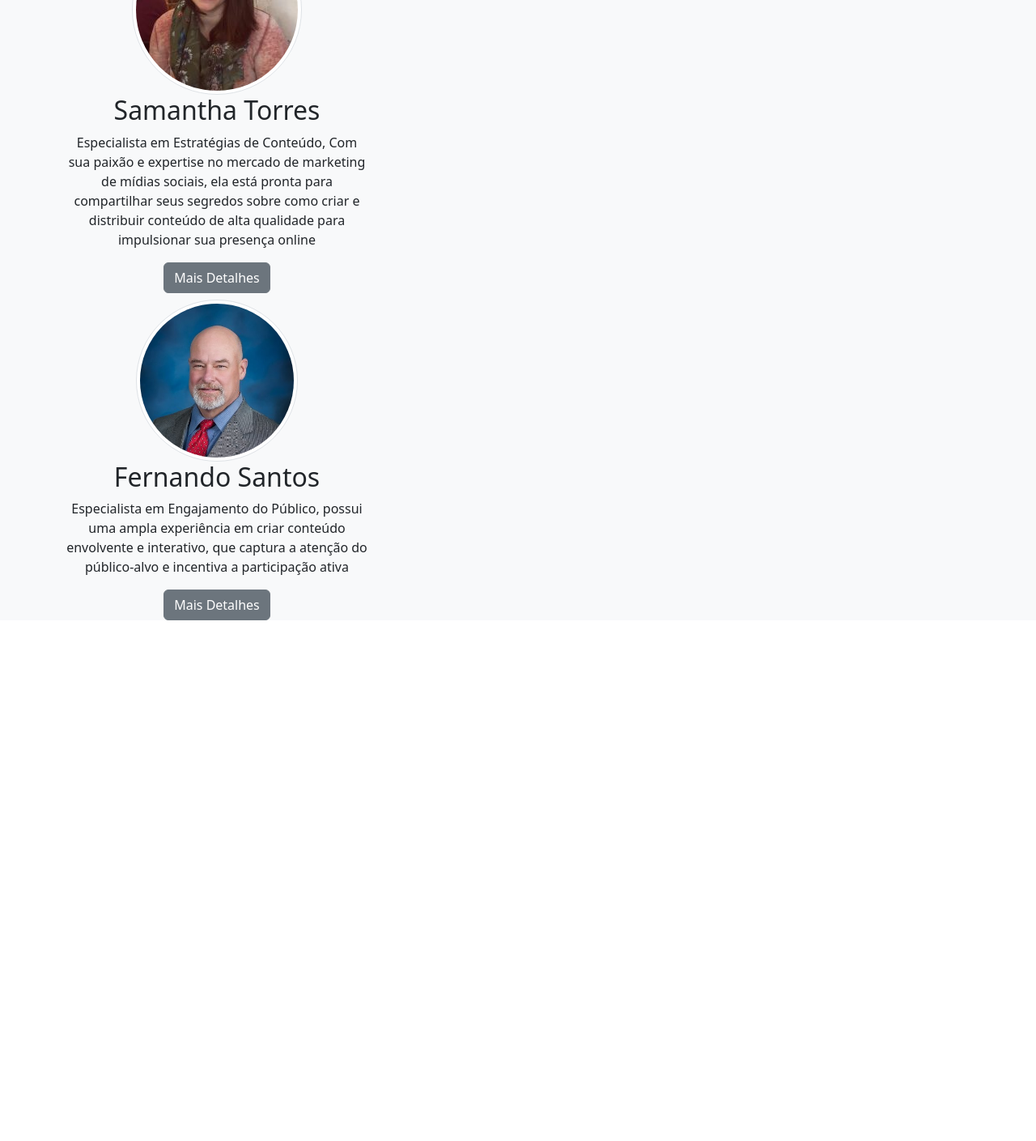
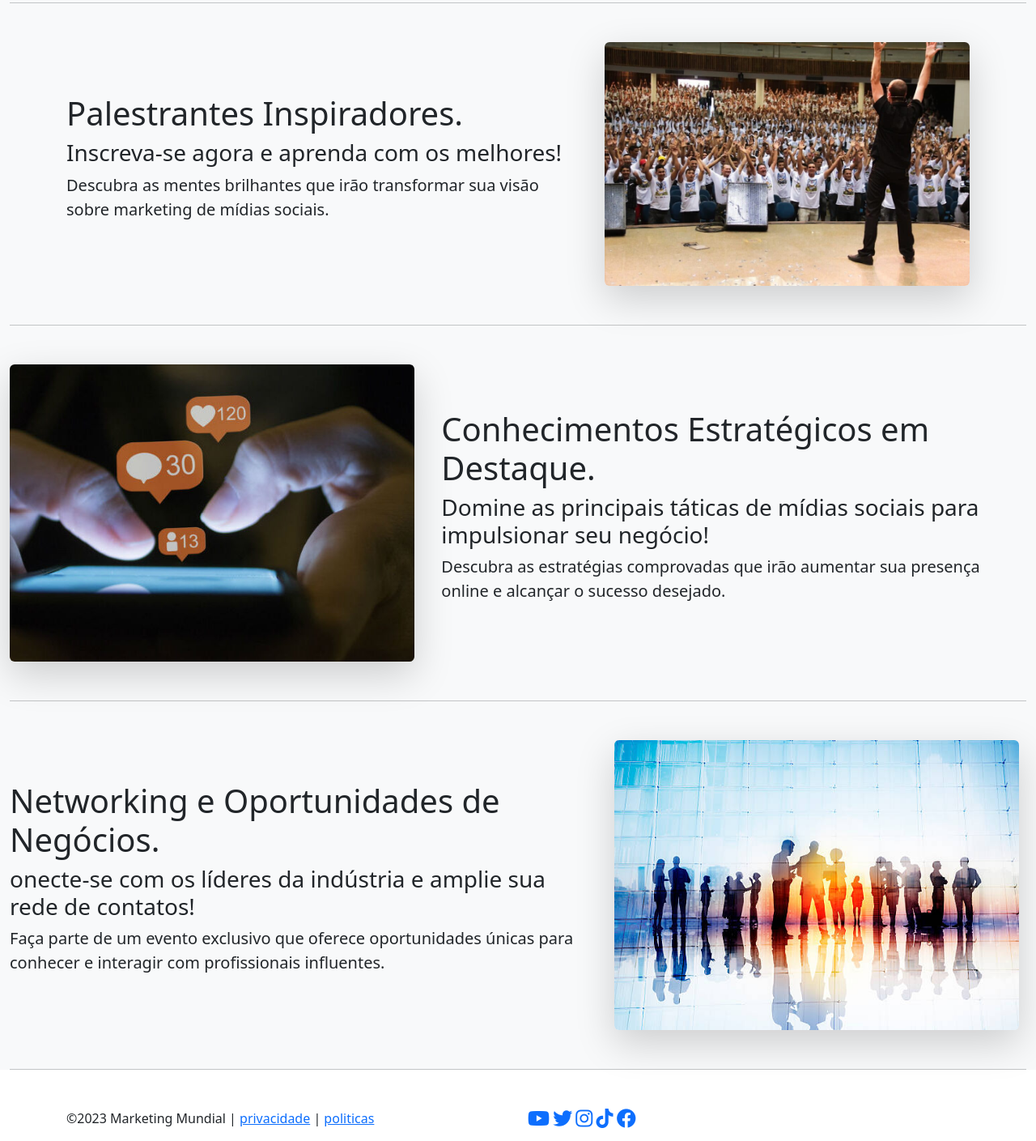
Before and after one commit to helderoli/projeto_bootstrap, a plain HTML site: page index.html in a window 1280 px wide. Shown: the part 979-2388 px from the top of the page at 81% size. Before the commit the page ends 1753 px from the top, so only its background shows below. Drawn offline with nearby package versions, Linux system fonts and the light colour scheme.

Commit message:
Iniciado footer bootstrap

```diff
--- a/css/estilo.css
+++ b/css/estilo.css
@@ -4,3 +4,5 @@ height: 50vh;}
 .bloco img{min-width: 800px;}
 
 .w-200{width: 200px;}
+
+.w-500{width: 500px;}
--- a/index.html
+++ b/index.html
@@ -6,10 +6,10 @@
     <meta name="viewport" content="width=device-width, initial-scale=1.0">
     <title>Evento anual de marketing</title>
     <link rel="stylesheet" href="https://cdn.jsdelivr.net/npm/bootstrap@5.3.0/dist/css/bootstrap.min.css">
+    <link rel="stylesheet" href="https://cdnjs.cloudflare.com/ajax/libs/font-awesome/6.4.0/css/all.min.css">
     <link rel="stylesheet" href="css/estilo.css">
 <body>
-   <header>
-    <nav class="navbar navbar-expand-sm bg-dark" data-bs-theme="dark">
+  <nav class="navbar navbar-expand-sm bg-dark sticky-top" data-bs-theme="dark">
     <div class="container-fluid">
       <a class="navbar-brand" href="#">marketing Mundial</a>
 
@@ -35,6 +35,7 @@
       </div>
     </div>
   </nav>
+   <header>
 
       <div id="carouselExampleIndicators" class="carousel slide" data-bs-ride="carousel">
         <div class="carousel-indicators">
@@ -68,7 +69,7 @@
    </header>
 
 
-   <main class="container-fluid bg-light">
+   <main class="container-fluid bg-light ">
     <!-- PERFIS DOS PALESTRANTES -->
     <section class="container mt-3">
       <div class="row">
@@ -78,7 +79,7 @@
           <p>Especialista em Marketing de Mídias Sociais Mauro é um estrategista de mídias sociais experiente, com mais de 10 anos de atuação no mercado</p>
           <a href="#" class="btn btn-secondary">Mais Detalhes</a>
         </div>
-      </div>
+
 
       <div class="col-lg-4 col-md-6 text-center mb-2">
         <img src="/assets/perfil/perfil2.jpg" alt="" class="rounded-circle img-thumbnail">
@@ -92,13 +93,84 @@
         <h2 class="fw-normal">Fernando Santos</h2>
         <p>Especialista em Engajamento do Público, possui uma ampla experiência em criar conteúdo envolvente e interativo, que captura a atenção do público-alvo e incentiva a participação ativa</p>
         <a href="#" class="btn btn-secondary">Mais Detalhes</a>
+      </div>
+
+    </section>
+
+    <!-- BLOCO DAS INFORMAÇÕES -->
+    <hr class="my-5">
+
+    <section class="container">
+      <section class="row d-flex align-items-center">
+    <div class="col-md-7">
+      <h1>Palestrantes Inspiradores.</h1>
+      <h3>Inscreva-se agora e aprenda com os melhores!</h3>
+      <p class="lead">Descubra as mentes brilhantes que irão transformar sua visão sobre marketing de mídias sociais.</p>
+    </div>
+
+    <div class="col-md-5 order-md-1">
+      <img src="/assets/imagens/blocos/bloco1.jpg" alt="" class="w-500 rounded shadow-lg img-fluid">
+    </div>
+    </section>
+      </section>
+
+      <hr class="my-5">
+
+    <section class="row d-flex align-items-center">
+        <div class="col-md-7 order-md-2">
+          <h1>Conhecimentos Estratégicos em Destaque.</h1>
+          <h3>Domine as principais táticas de mídias sociais para impulsionar seu negócio!</h3>
+          <p class="lead">Descubra as estratégias comprovadas que irão aumentar sua presença online e alcançar o sucesso desejado.</p>
+        </div>
+
+        <div class="col-md-5">
+          <img src="/assets/imagens/blocos/bloco2.jpg" alt="" class="w-500 rounded shadow-lg img-fluid">
+        </div>
+    </section>
 
 
+        <hr class="my-5">
+
+          <section class="row d-flex align-items-center">
+            <div class="col-md-7">
+              <h1>Networking e Oportunidades de Negócios.</h1>
+              <h3>onecte-se com os líderes da indústria e amplie sua rede de contatos!</h3>
+              <p class="lead">Faça parte de um evento exclusivo que oferece oportunidades únicas para conhecer e interagir com profissionais influentes.</p>
+            </div>
+
+            <div class="col-md-5">
+              <img src="/assets/imagens/blocos/bloco3.jpg" alt="" class="w-500 rounded shadow-lg img-fluid">
+            </div>
             </section>
+
+        <hr class="my-5">
+
    </main>
 
 
-   <footer></footer>
+   <footer class="container">
+    <section class="row d-flex justify-content-betweer">
+
+      <div class="col-md-6">
+        <p>&copy;2023 Marketing Mundial | <a href="#">privacidade</a> |
+        <a href="#">politicas</a></p>
+      </div>
+
+      <div class="col-md-6">
+        <!-- icones redes sociais -->
+        <div >
+          <a href="#"><i class="fa-brands fa-youtube fa-xl"></i></a>
+          <a href="#"><i class="fa-brands fa-twitter fa-xl"></i></a>
+          <a href="#"><i class="fa-brands fa-instagram fa-xl"></i></a>
+          <a href="#"><i class="fa-brands fa-tiktok fa-xl"></i></a>
+          <a href="#"><i class="fa-brands fa-facebook fa-xl"></i></a>
+        </div>
+      </div>
+
+    </section>
+
+   </footer>
+
     <script src="https://cdn.jsdelivr.net/npm/bootstrap@5.3.0/dist/js/bootstrap.bundle.min.js"></script>
 </body>
 </html>
```
Also changed, not shown: assets/imagens/blocos/bloco1.jpg (added), assets/imagens/blocos/bloco2.jpg (added), assets/imagens/blocos/bloco3.jpg (added), assets/textos/textos do site.txt, 1 other file. Lines whose indentation alone changed are shown as unchanged.
